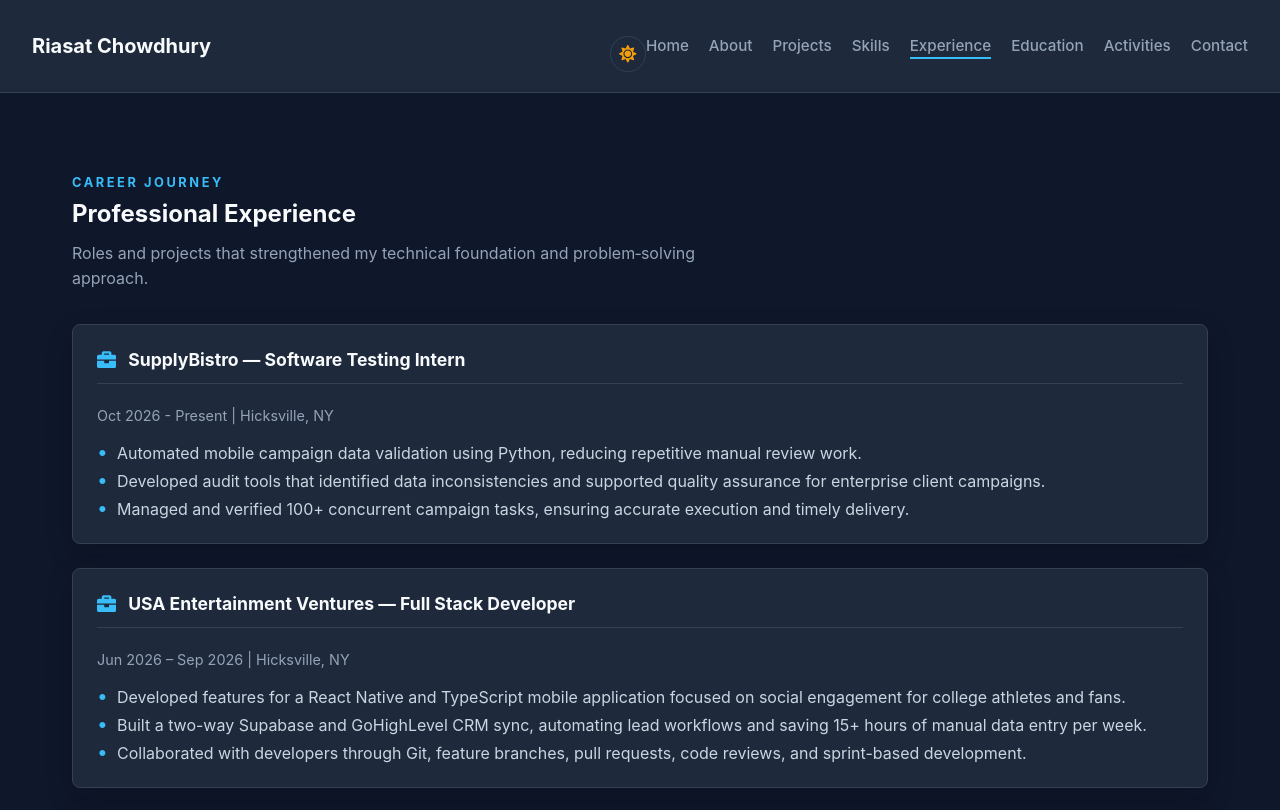
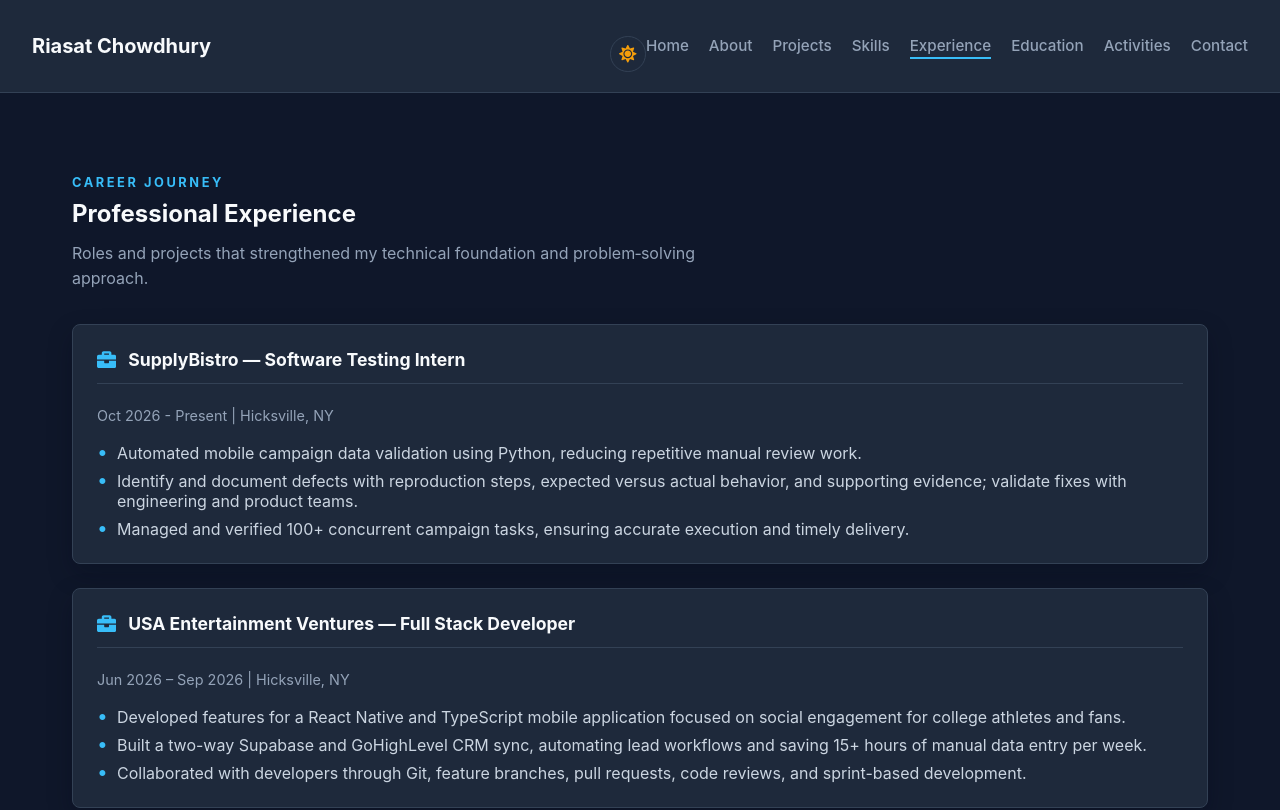
Before and after one commit to rchowd9/personal-portfolio, a React (Vite) app: page /#/experience in a window 1280 px wide. Shown: the top 810 px of the page. Built offline with nearby package versions, Linux system fonts and the light colour scheme.

Commit message:
added what shape A measured

```diff
--- a/src/pages/Experience.jsx
+++ b/src/pages/Experience.jsx
@@ -11,7 +11,7 @@ export default function Experience() {
       location: "Hicksville, NY",
       achievements: [
         "Automated mobile campaign data validation using Python, reducing repetitive manual review work.",
-        "Developed audit tools that identified data inconsistencies and supported quality assurance for enterprise client campaigns.",
+        "Identify and document defects with reproduction steps, expected versus actual behavior, and supporting evidence; validate fixes with engineering and product teams.",
        "Managed and verified 100+ concurrent campaign tasks, ensuring accurate execution and timely delivery.",
       ],
     },
```
